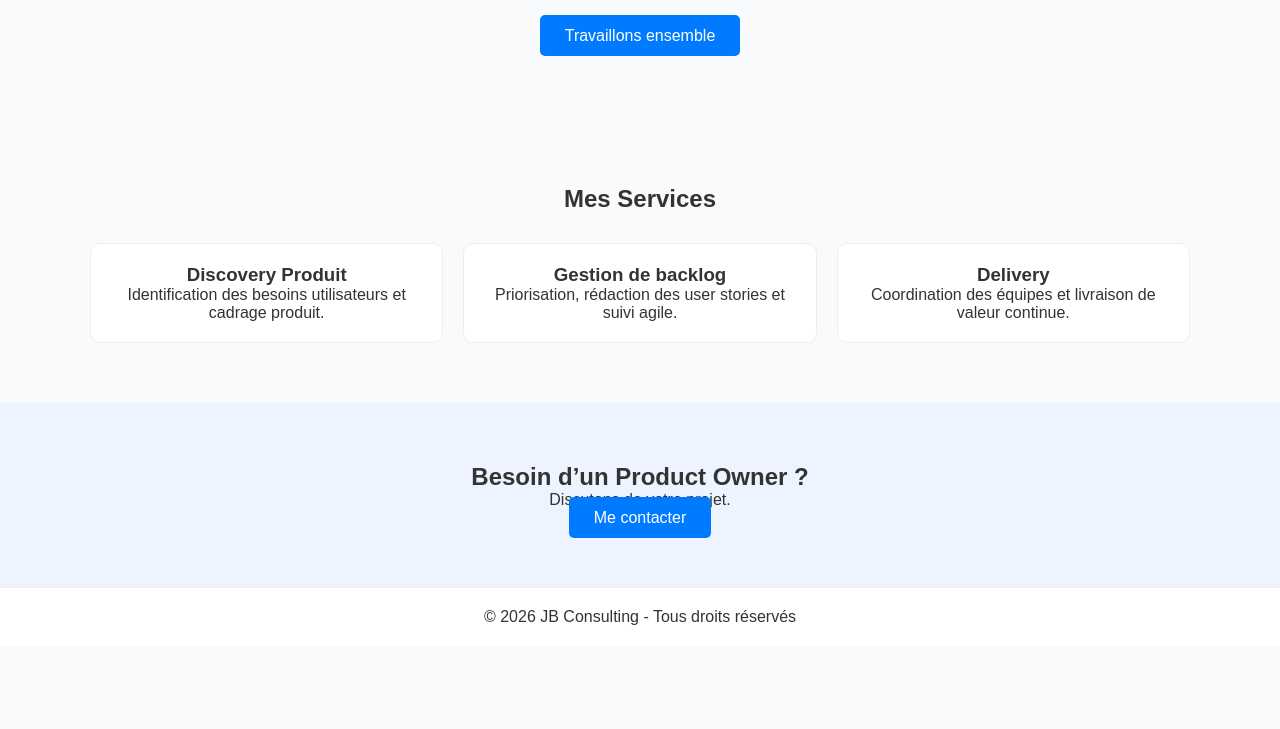
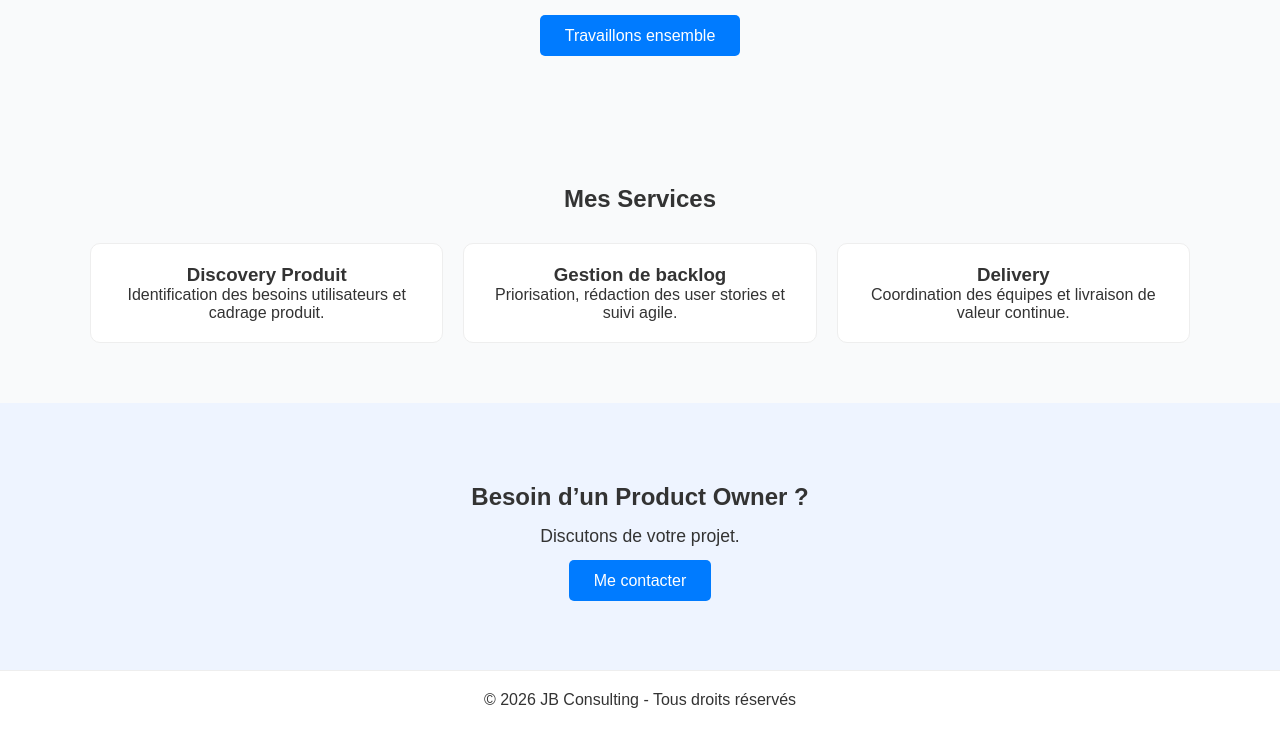
Before and after one commit to jawadbougrine-lab/IA-Web-Page, a plain HTML site: page index.html in a window 1280 px wide. Shown: the part 248-977 px from the top of the page. Before the commit the page ends 894 px from the top, so only its background shows below. Drawn offline with Linux system fonts and the light colour scheme.

Commit message:
Correction CTA

```diff
--- a/styles.css
+++ b/styles.css
@@ -93,9 +93,14 @@ header a {
 
 /* CTA SECTION */
 .cta-section {
-    padding: 60px 0;
+    padding: 80px 0;
     text-align: center;
     background: #eef4ff;
+}
+
+.cta-section p {
+    margin: 15px 0 25px 0;
+    font-size: 1.1rem;
 }
 
 /* FOOTER */
```
